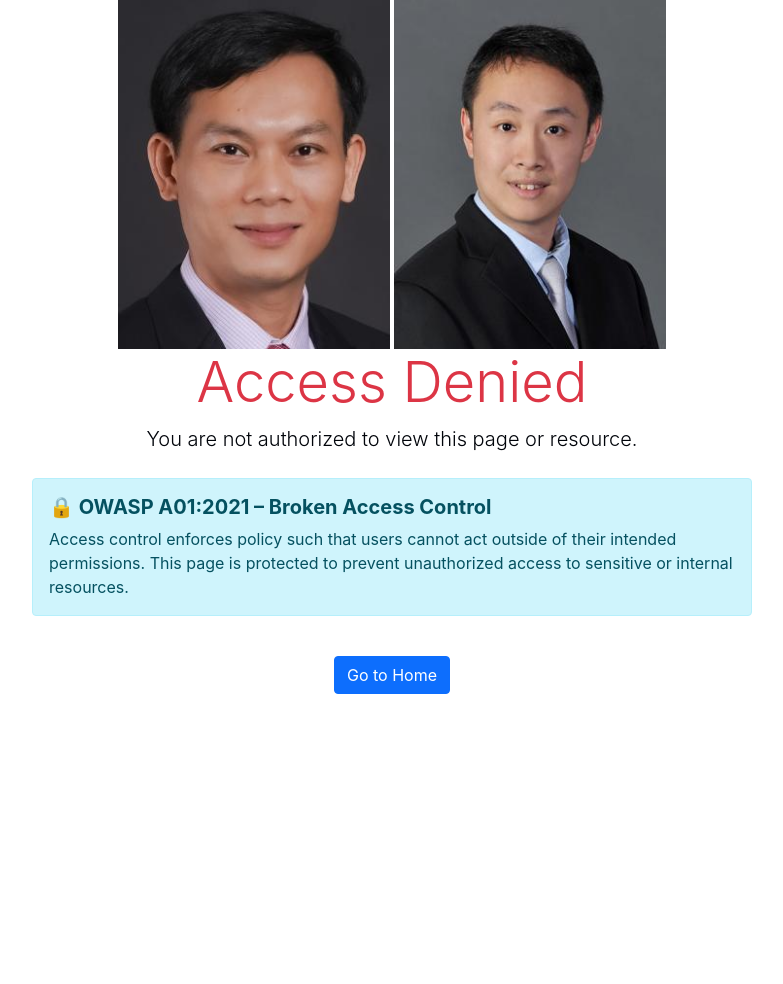
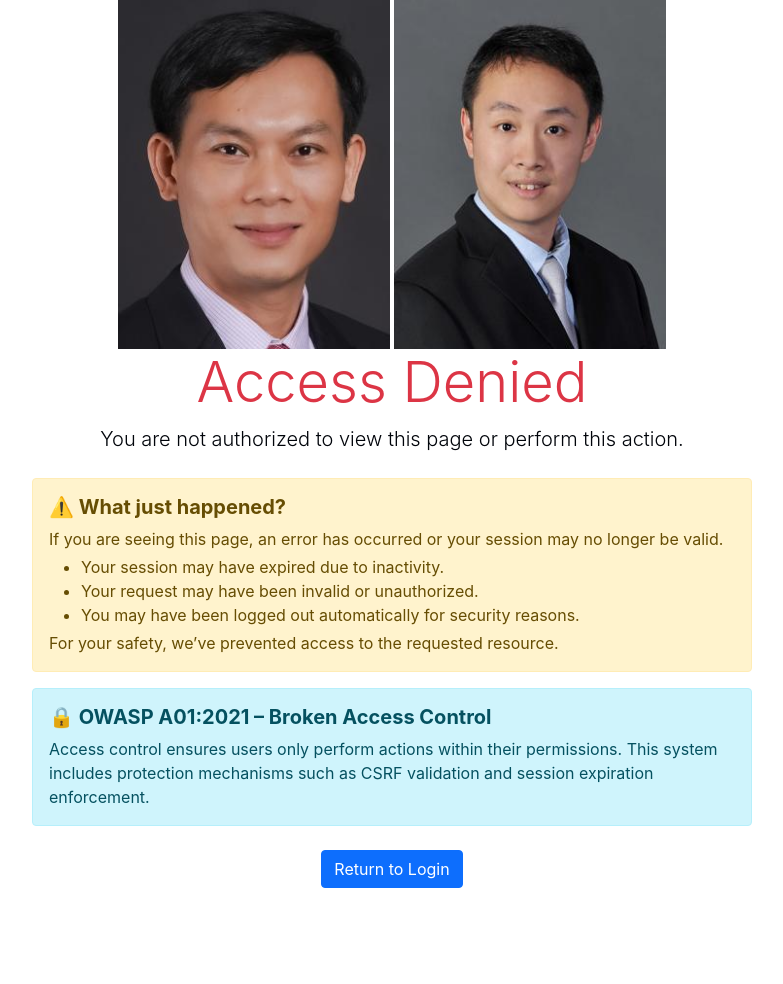
Before and after one commit to ZiHenggg/SSD_Project, a PHP site: page /error.php in a window 1280 px wide. Shown: the part 142-1126 px from the top of the page, without its empty margins (248-1031 px from the left). Before the commit the page ends 836 px from the top, so only its background shows below. Run offline with PHP 8.4, Linux system fonts and the light colour scheme; some libraries are stand-ins or nearby versions.

Commit message:
Added CSRF

```diff
--- a/public/error.php
+++ b/public/error.php
@@ -8,21 +8,40 @@ ob_start();
 
 <div class="w-75 m-auto text-center py-5">
     <img src="/img/professor.jpg" alt="Professor face" style="max-height: 350px;">
-    <img src="/img/professor2.jpg" alt="Professor face" style="max-height: 350px;">
+    <img src="/img/professor2.png" alt="Professor face" style="max-height: 350px;">
+
     <h1 class="display-4 text-danger">Access Denied</h1>
-    <p class="lead mb-4">You are not authorized to view this page or resource.</p>
+    <p class="lead mb-4">You are not authorized to view this page or perform this action.</p>
+
+    <div class="alert alert-warning mx-auto w-75 text-start">
+        <h5 class="fw-bold">⚠️ What just happened?</h5>
+        <p class="mb-1">
+            If you are seeing this page, an error has occurred or your session may no longer be valid.
+        </p>
+        <ul class="mb-1">
+            <li>Your session may have expired due to inactivity.</li>
+            <li>Your request may have been invalid or unauthorized.</li>
+            <li>You may have been logged out automatically for security reasons.</li>
+        </ul>
+        <p class="mb-0">
+            For your safety, we’ve prevented access to the requested resource.
+        </p>
+    </div>
 
     <div class="alert alert-info mx-auto w-75 text-start">
         <h5 class="fw-bold">🔒 OWASP A01:2021 – Broken Access Control</h5>
         <p class="mb-0">
-            Access control enforces policy such that users cannot act outside of their intended permissions.
-            This page is protected to prevent unauthorized access to sensitive or internal resources.
+            Access control ensures users only perform actions within their permissions.
+            This system includes protection mechanisms such as CSRF validation and session expiration enforcement.
         </p>
     </div>
 
-    <a href="/index.php" class="btn btn-primary mt-4">Go to Home</a>
+    <div class="mt-4">
+        <a href="/login.php" class="btn btn-primary">Return to Login</a>
+    </div>
 </div>
 
 <?php
 $content = ob_get_clean();
 include '_layout.php';
+?>
--- a/src/SessionManager.php
+++ b/src/SessionManager.php
@@ -131,7 +131,24 @@ class SessionManager
 
     public static function destroy(): void
     {
+        // Unset all session variables
         $_SESSION = [];
+
+        // If session uses cookies, delete the session cookie (For extra confirmation)
+        if (ini_get('session.use_cookies')) {
+            $params = session_get_cookie_params();
+            setcookie(
+                session_name(),
+                '',
+                time() - 42000, // set expiration in the past
+                $params['path'],
+                $params['domain'],
+                $params['secure'],
+                $params['httponly']
+            );
+        }
+
+        // Destroy the session
         session_destroy();
     }
 
@@ -173,19 +190,6 @@ class SessionManager
     public static function getOTP(): ?array
     {
         return self::get('otp');
-    }
-
-    public static function setRegisterOTP(string $code, int $expiry): void
-    {
-        self::set('register_otp', [
-            'code'   => $code,
-            'expiry' => $expiry,
-        ]);
-    }
-
-    public static function getRegisterOTP(): ?array
-    {
-        return self::get('register_otp');
     }
 
     public static function setRegistration(array $data): void
```
Also changed, not shown: public/login.php (+9 -5 lines), public/process_login.php (+17 -4 lines), src/CsrfManager.php (added, +16 -0 lines), public/img/professor2.png (renamed from public/img/Professor2.jpg).
